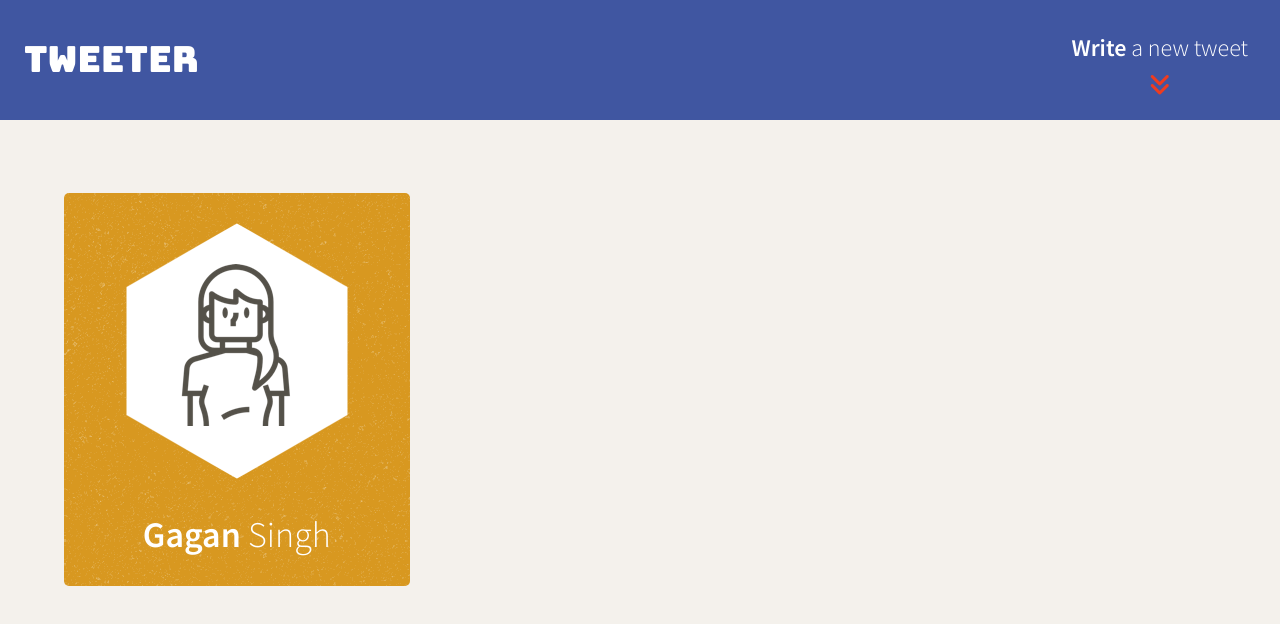
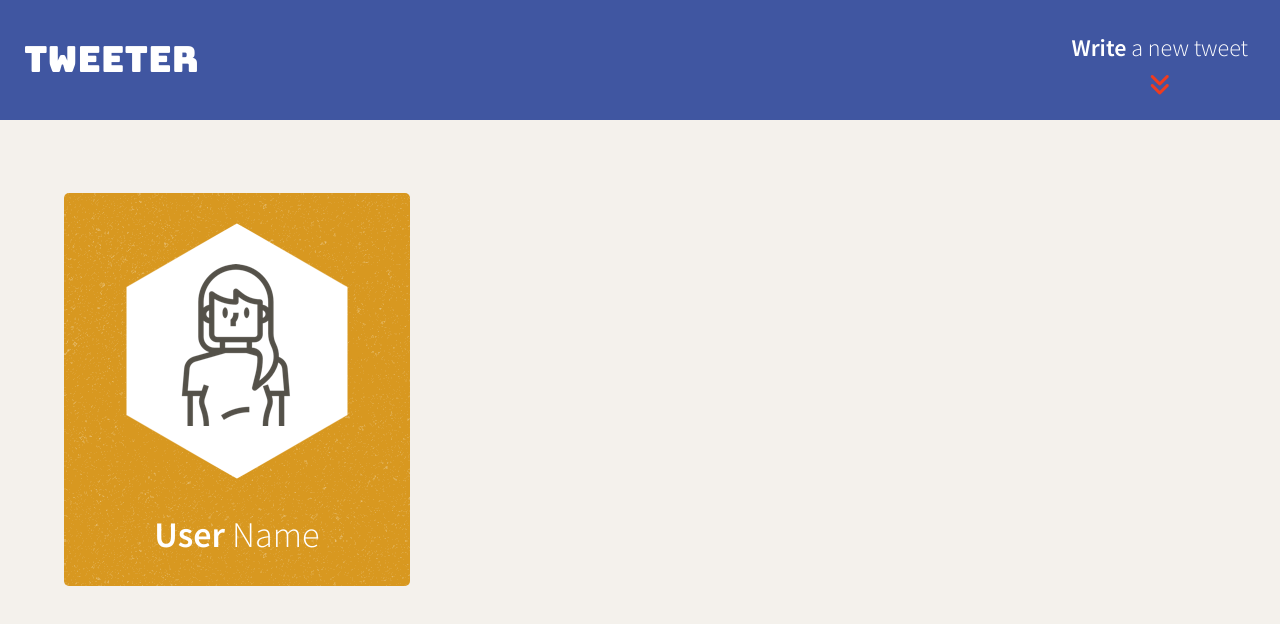
Before and after one commit to GSingh1994/Tweeter, a website: page public/index.html in a window 1280 px wide. Drawn offline with nearby package versions, Linux system fonts and the light colour scheme; no server answers.

Commit message:
Change name to user name

```diff
--- a/public/index.html
+++ b/public/index.html
@@ -71,7 +71,7 @@
           <img src="/images/profile-hex.png" />
         </div>
         <div>
-          <h2 class="name">Gagan <span>Singh</span></h2>
+          <h2 class="name">User <span>Name</span></h2>
         </div>
       </header>
 
```
